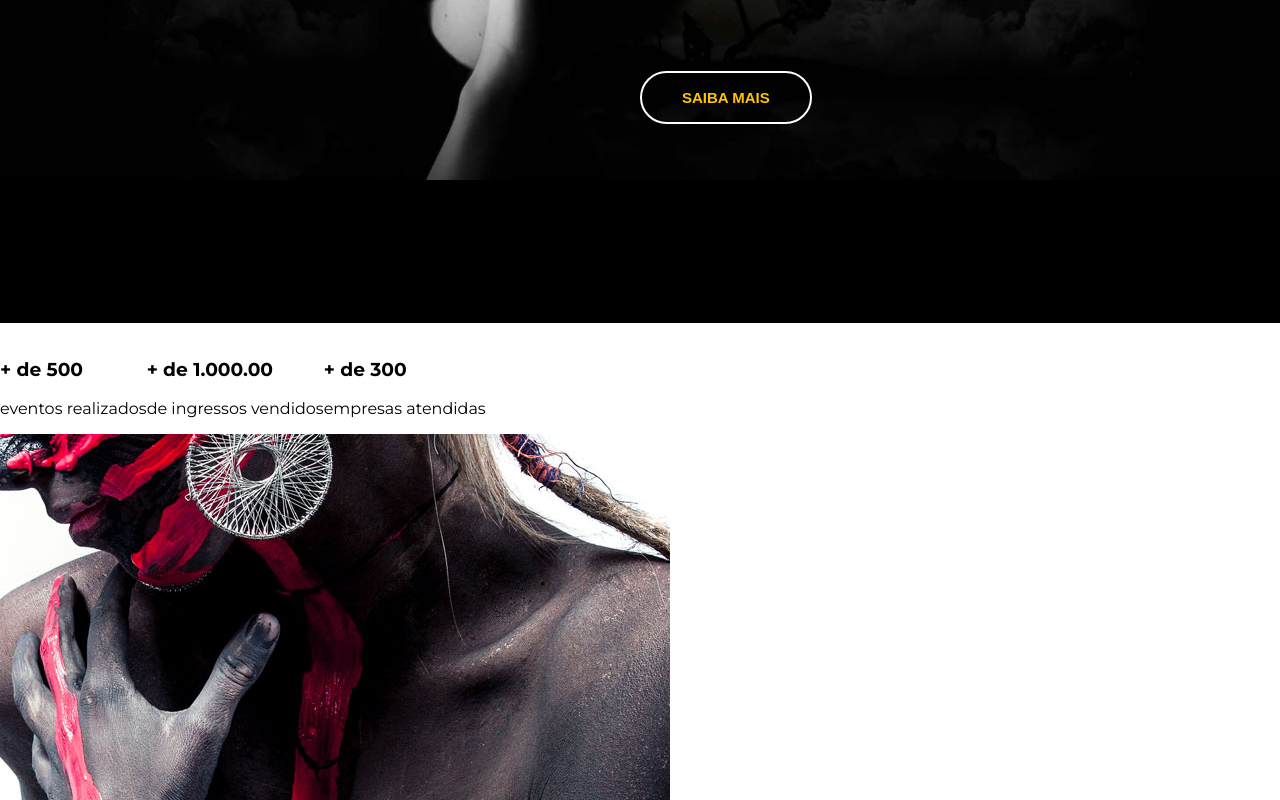
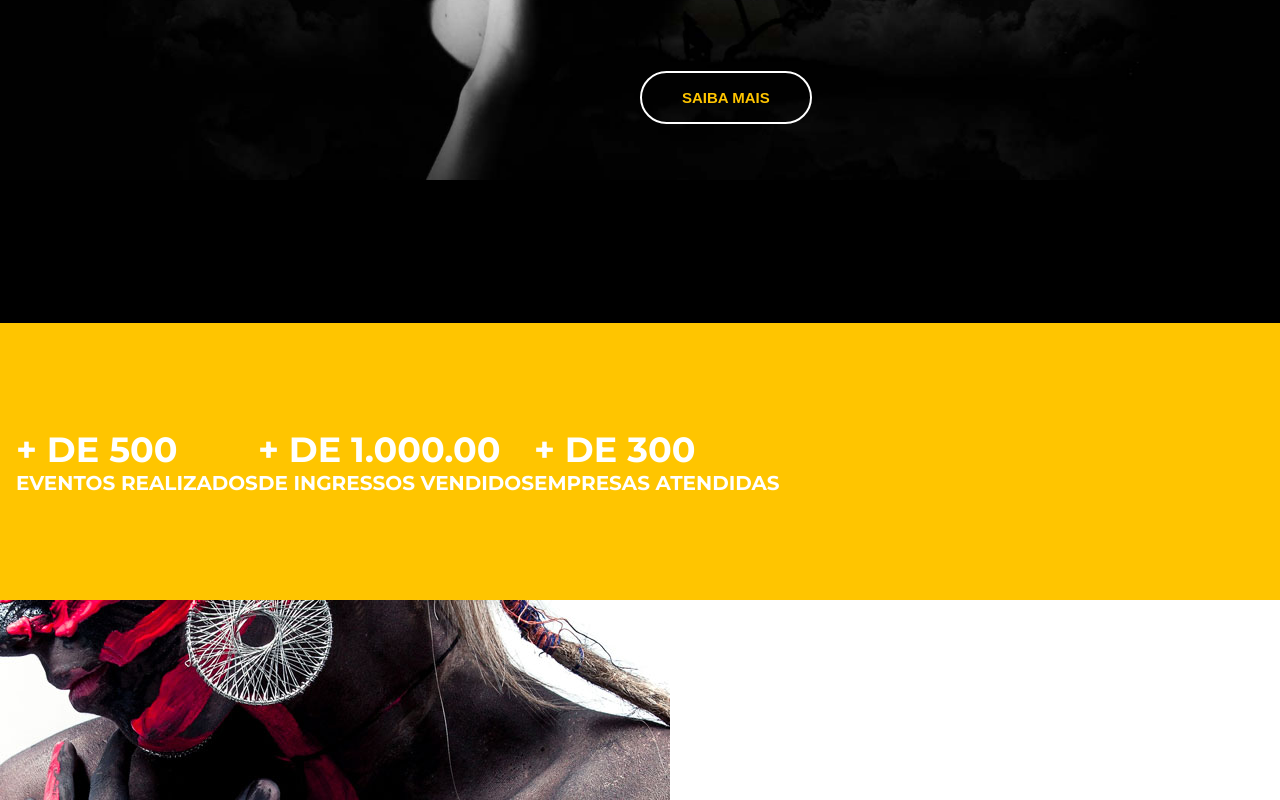
Before and after one commit to diegominelli/studion, a website: page src/index.html in a window 1280 px wide. Shown: the part 477-1277 px from the top of the page. Drawn offline with Linux system fonts and the light colour scheme.

Commit message:
Estilizando a secao counter

```diff
--- a/src/index.html
+++ b/src/index.html
@@ -60,16 +60,28 @@
   </header>
 
   <main>
-    <section>
-      <ul>
+    <section id="counter">
+      <ul class="counter-container">
         <li>
-          <h3>+ de 500 </h3>eventos realizados
+          <h3>+ de 500
+            <small>
+              eventos realizados
+            </small>
+          </h3>
         </li>
         <li>
-          <h3>+ de 1.000.00 </h3>de ingressos vendidos
+          <h3>+ de 1.000.00
+            <small>
+              de ingressos vendidos
+            </small>
+          </h3>
         </li>
         <li>
-          <h3>+ de 300 </h3>empresas atendidas
+          <h3>+ de 300
+            <small>
+              empresas atendidas
+            </small>
+          </h3>
         </li>
       </ul>
     </section>
--- a/src/style.css
+++ b/src/style.css
@@ -134,3 +134,23 @@ justify-self: end;
   background-color: var(--color-primary);
   color: #FFF;
 }
+
+#counter {
+  background-color: var(--color-primary);
+  color: #FFF;
+  text-transform: uppercase;
+}
+
+.counter-container {
+  margin: 0px;
+  padding: 4.375rem 1rem;
+}
+
+.counter-container h3 {
+  font-size: 2.1875rem;
+}
+
+.counter-container h3 small {
+  display: block;
+  font-size: 1.25rem;
+}
```
